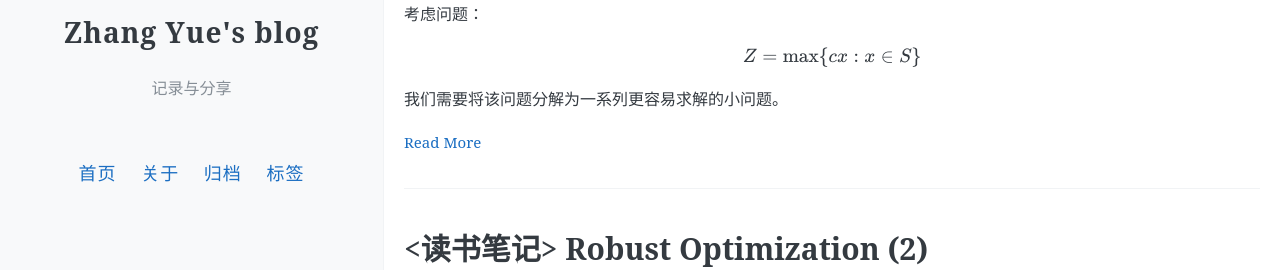
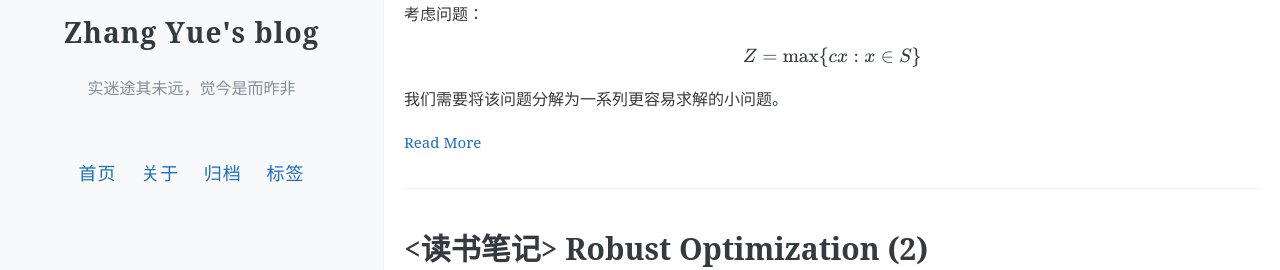
Before and after one commit to zhangyue2000/zhangyue2000.github.io, a Jekyll site: the page built from index.html, in a window 1280 px wide. Shown: the part 290-560 px from the top of the page. Built offline with Jekyll 4.4.1, drawn with Linux system fonts in a browser that asks for light colours; formulas are drawn with MathJax 3; the list of posts is cut into pages by our own code; comment, search, counter and statistics services are not loaded.

Commit message:
修改网站签名

```diff
--- a/_config.yml
+++ b/_config.yml
@@ -9,7 +9,7 @@
 # Name of your site (displayed in the header)
 name: "Zhang Yue's blog"
 # Short bio or description (displayed in the header)
-description: "记录与分享"
+description: "实迷途其未远，觉今是而昨非"
 
 #
 # Flags below are optional
```
